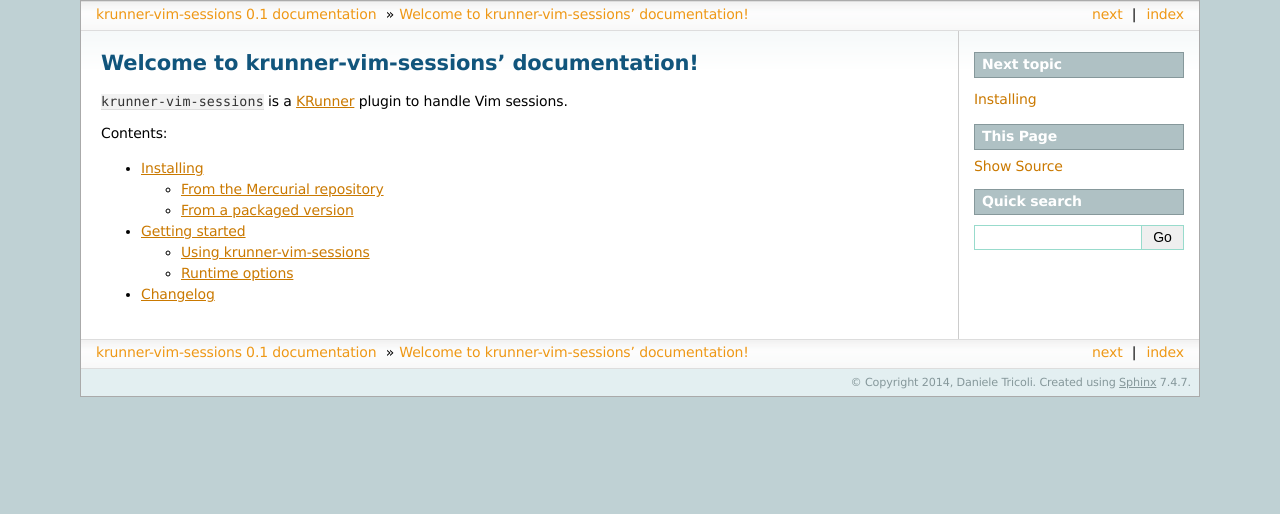
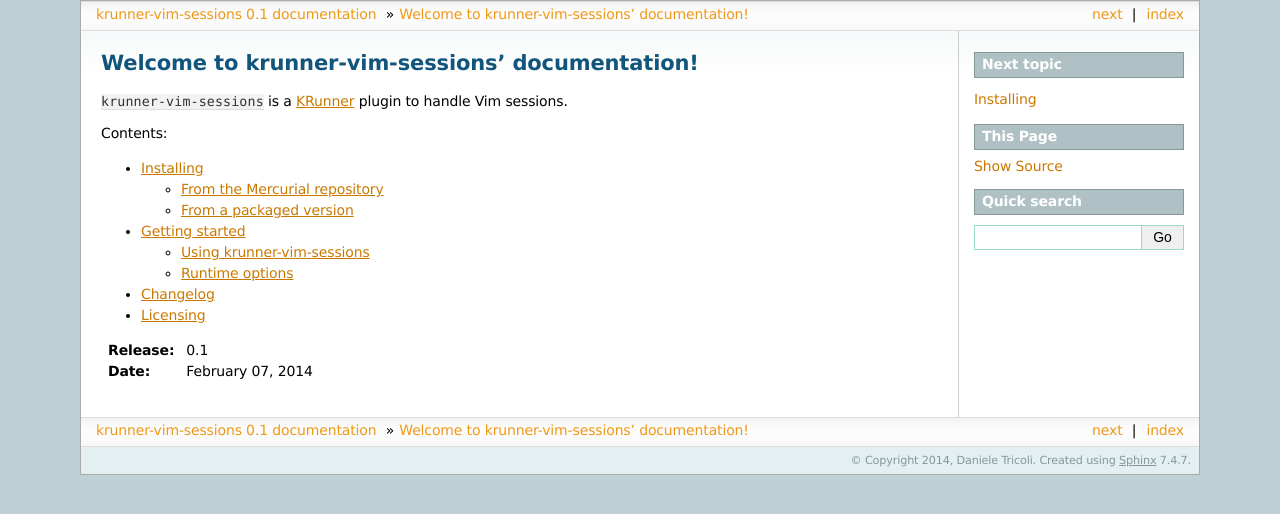
Before and after one commit to eriol/krunner-vim-sessions, a Sphinx documentation site: the page built from docs/index.rst, in a window 1280 px wide. Shown: the top 514 px of the page. Built offline with Sphinx 7.4.7, drawn with Linux system fonts in a browser that asks for light colours.

Commit message:
Added licensing

```diff
--- a/docs/index.rst
+++ b/docs/index.rst
@@ -18,3 +18,7 @@
    installing
    getting_started
    changelog
+   licensing
+
+:Release: |version|
+:Date: February 07, 2014
--- /dev/null
+++ b/docs/licensing.rst
@@ -0,0 +1,4 @@
+Licensing
+=========
+
+.. literalinclude:: ../LICENSE
```
